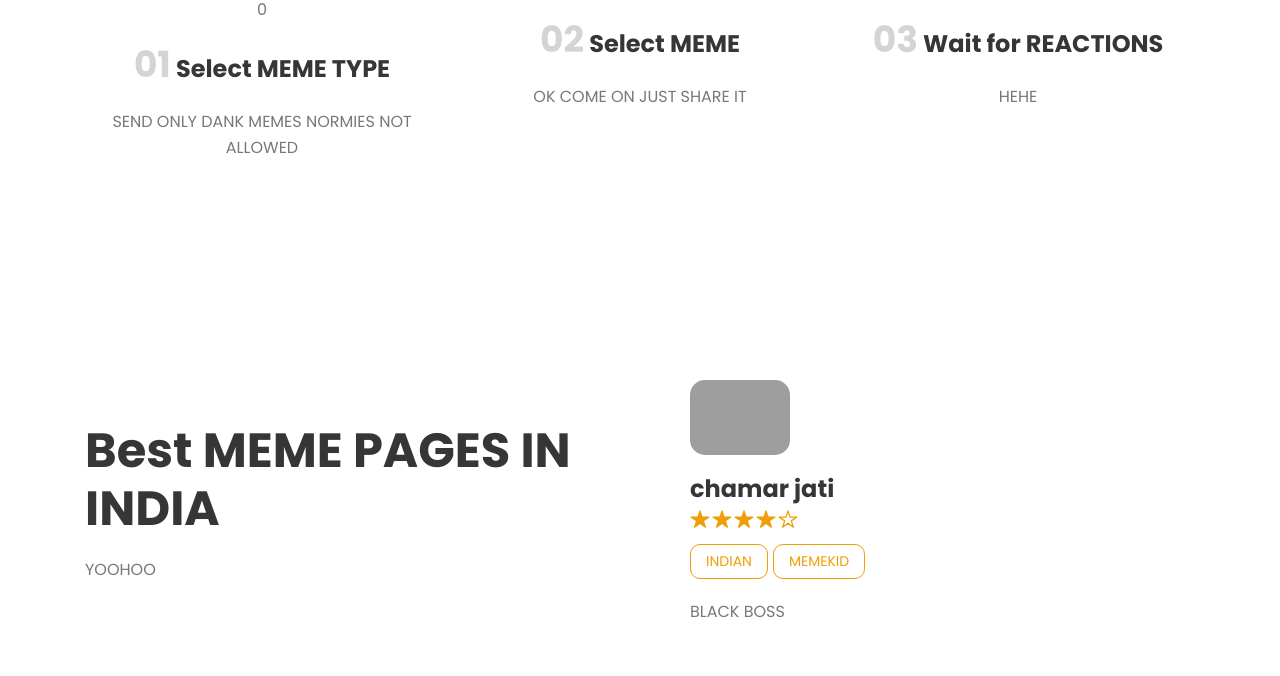
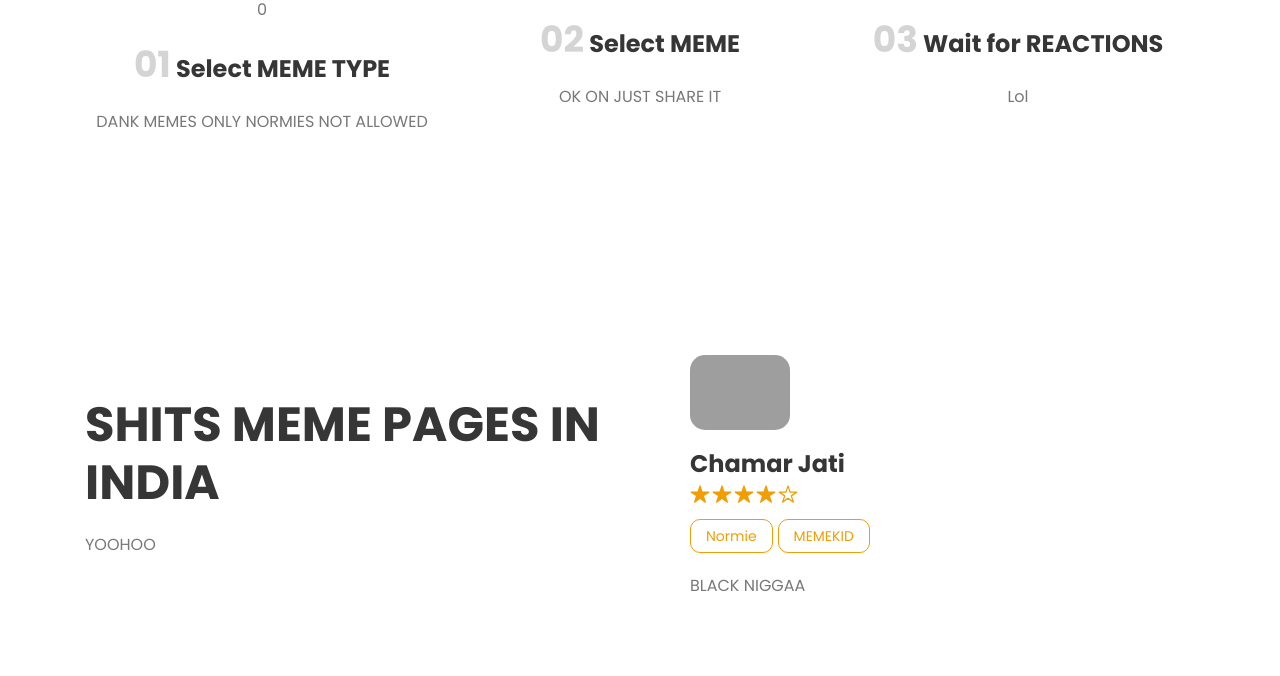
Before and after one commit to primekris/MEMESHARINGWEB, a plain HTML site: page index.html in a window 1280 px wide. Shown: the part 1054-1730 px from the top of the page. Drawn offline with nearby package versions, Linux system fonts and the light colour scheme; grey boxes are pictures that could not be loaded.

Commit message:
Update index.html

```diff
--- a/index.html
+++ b/index.html
@@ -173,7 +173,7 @@
                   </h3>
 
                   <p class="card-text">
-                   SEND ONLY DANK MEMES NORMIES NOT ALLOWED
+                    DANK MEMES ONLY NORMIES NOT ALLOWED
                   </p>
 
                 </div>
@@ -197,7 +197,7 @@
                   </h3>
 
                   <p class="card-text">
-                   OK COME ON JUST SHARE IT
+                   OK ON JUST SHARE IT
                   </p>
 
                 </div>
@@ -221,7 +221,7 @@
                   </h3>
 
                   <p class="card-text">
-                   HEHE
+                   Lol
                   </p>
 
                 </div>
@@ -249,7 +249,7 @@
 
             <li data-reveal="left">
               <h2 class="h2 section-title" id="top-restaurent-label">
-                 Best MEME PAGES IN INDIA
+                 SHITS MEME PAGES IN INDIA
               </h2>
 
               <p class="section-text">
@@ -265,7 +265,7 @@
                     alt="Kennington Lane Cafe" class="w-100">
                 </div>
 
-                <h3 class="h5 card-title">chamar jati</h3>
+                <h3 class="h5 card-title">Chamar Jati</h3>
 
                 <div class="rating-wrapper">
                   <ion-icon name="star" aria-hidden="true"></ion-icon>
@@ -276,12 +276,12 @@
                 </div>
 
                 <div class="card-meta-wrapper">
-                  <a href="#" class="card-meta">INDIAN</a>
+                  <a href="#" class="card-meta">Normie</a>
                   <a href="#" class="card-meta">MEMEKID</a>
                 </div>
 
                 <p class="card-text">
-              BLACK BOSS
+              BLACK NIGGAA
                 </p>
 
               </div>
@@ -371,7 +371,7 @@
         <div class="container">
 
           <figure class="cta-banner" data-reveal="left">
-            <img src="https://media.tenor.com/gB1sb_FsVfYAAAAi/whatkuzey.gif" width="680" height="704" loading="lazy" alt="cta banner"
+            <img src="https://media1.tenor.com/m/gCJiiX8CLGYAAAAd/multiversx-x.gif" width="680" height="704" loading="lazy" alt="cta banner"
               class="w-100">
           </figure>
 
```
